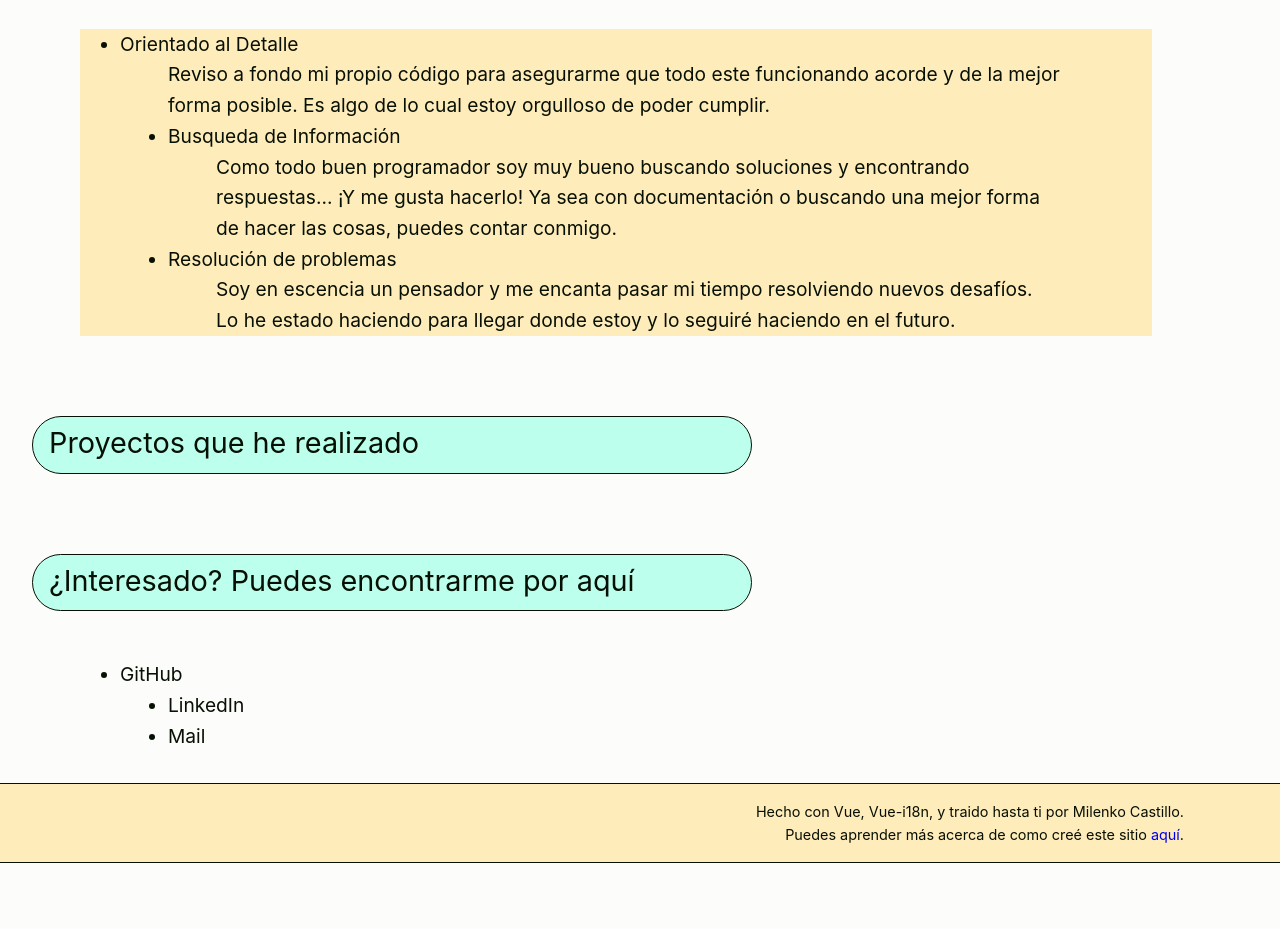
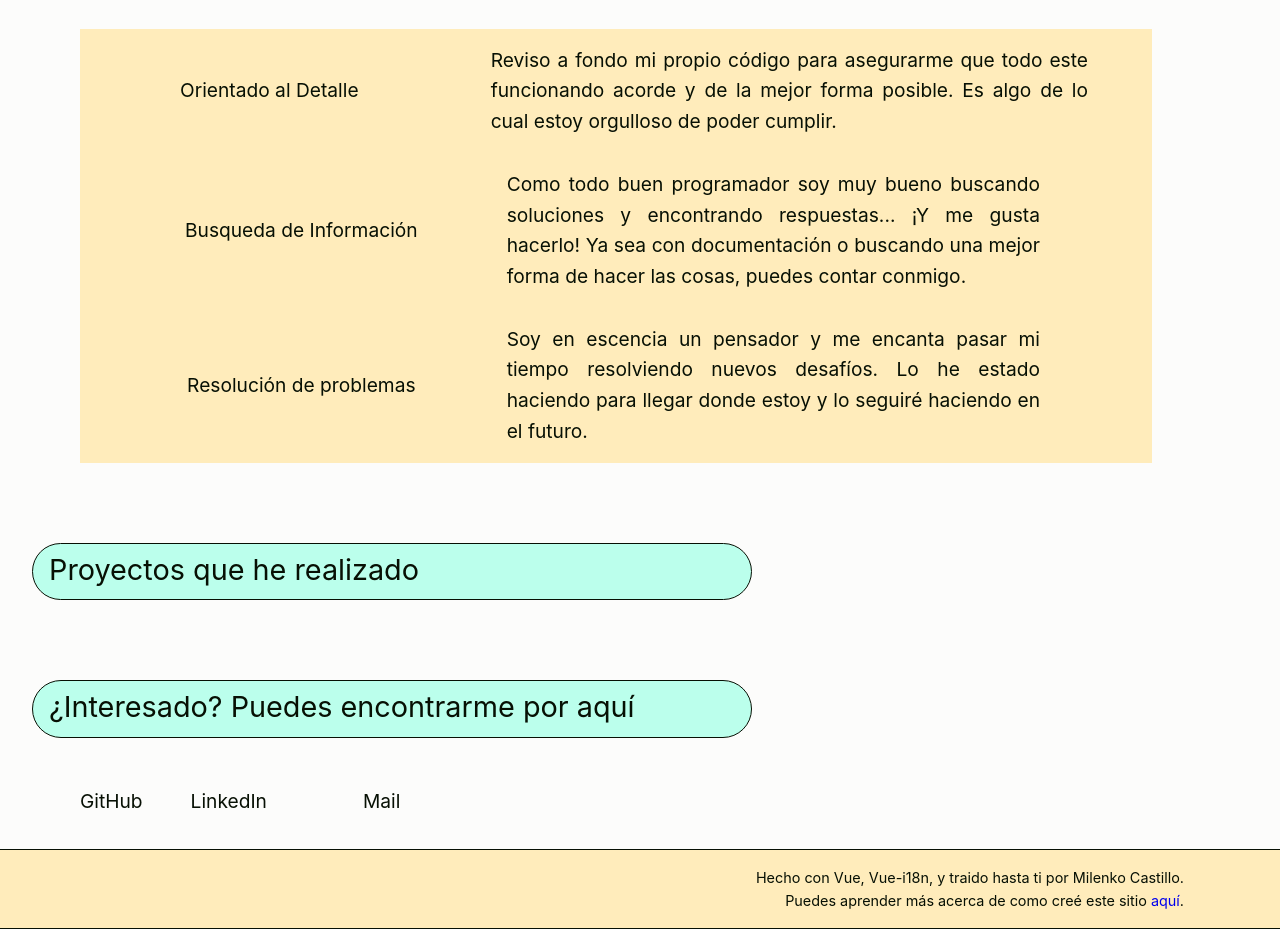
Before and after one commit to stixbunny/portfolio, a Vue app: page / in a window 1280 px wide. Shown: the part 1040-1969 px from the top of the page. Before the commit the page ends 1903 px from the top, so only its background shows below. Built offline with nearby package versions, Linux system fonts and the light colour scheme.

Commit message:
better list display

```diff
--- a/src/components/sections/AboutSection.vue
+++ b/src/components/sections/AboutSection.vue
@@ -29,6 +29,29 @@ const { t } = useI18n();
 
 <style scoped>
 ul {
+  display: flex;
+  flex-direction: column;
+  gap: 1rem;
+  list-style: none;
+  padding: 0.5rem;
   background: var(--color-secondary);
 }
+li {
+  display: grid;
+  grid-template-columns: 1fr 2fr;
+  align-items: center;
+  /* justify-items: center; */
+  /* text-align: justify; */
+  padding: 0.5rem;
+}
+.skill-head {
+  text-align: center;
+  /* display: flex; */
+  /* justify-self: center; */
+  /* width: min-content; */
+  text-wrap: balance;
+}
+.skill-desc {
+  text-align: justify;
+}
 </style>
--- a/src/components/sections/ContactSection.vue
+++ b/src/components/sections/ContactSection.vue
@@ -16,5 +16,9 @@ const { t } = useI18n();
 </template>
 
 <style scoped>
-
+ul {
+  padding: 0;
+  list-style: none;
+  display: flex;
+}
 </style>
```
